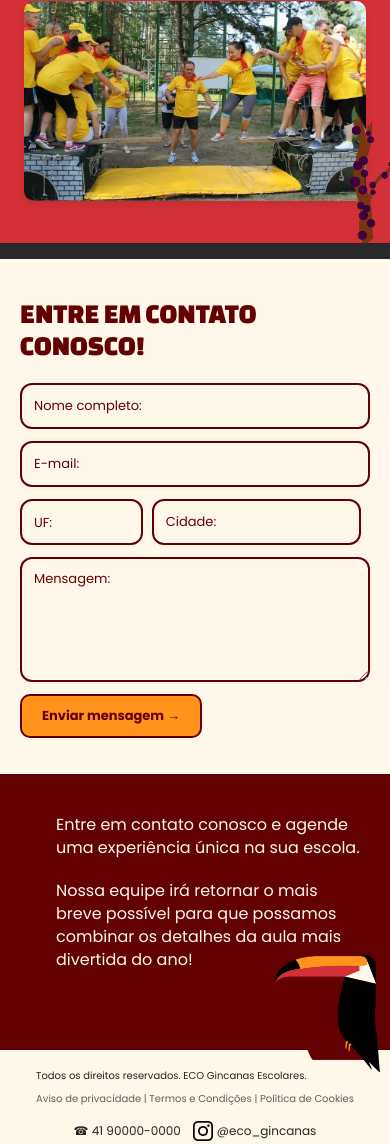
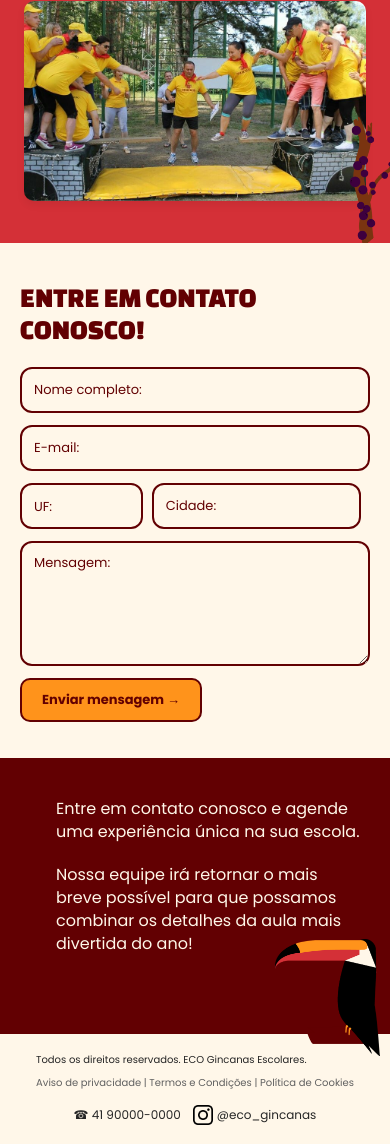
Before and after one commit to TalyssonDLF/Eco, a plain HTML site: page index.html in a window 390 px wide. Shown: the part 2299-3443 px from the top of the page. Drawn offline with Linux system fonts and the light colour scheme; a web font is replaced by a local one.

Commit message:
fix: remove faixa cinza escura acima do contato em desktop e mobile

```diff
--- a/styles.css
+++ b/styles.css
@@ -454,3 +454,6 @@
     bottom: 12px;
   }
 }
+
+/* Remove a faixa cinza entre os projetos e o formulário em todas as telas. */
+.contact { border-top: 0; }
```
